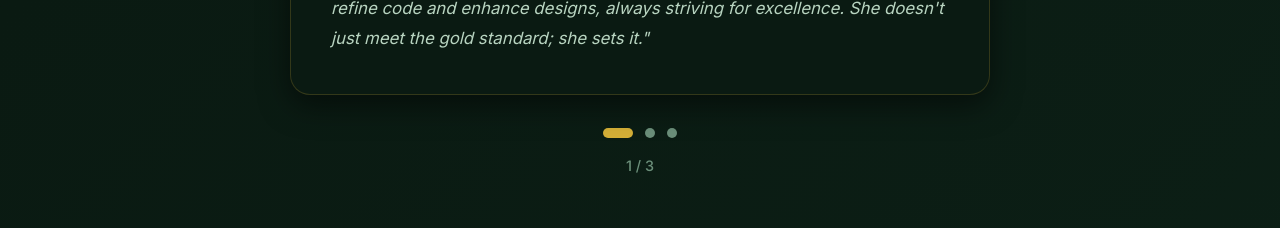
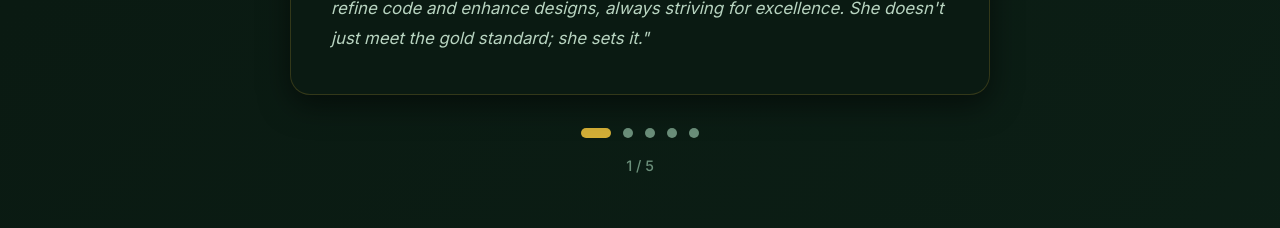
Before and after one commit to Gazelle608/Portfolio, a Vue app: page / in a window 1280 px wide. Shown: the part 2820-3048 px from the top of the page. Built offline with nearby package versions, Linux system fonts and the light colour scheme.

Commit message:
Last and final update

```diff
--- a/src/data/testimonials.js
+++ b/src/data/testimonials.js
@@ -17,5 +17,17 @@ export const testimonials = [
         name: "Thina Maliwa",
         role: "Intern LC Studio",
         message: "Gazelle is definitely an inspiration as she is always striving for her best work and does not settle for less in anything she does. She is always a reminder to me to push myself in anything i do when I'm in the same environment as her or working with her.",
+    },
+    {
+        id: 4,
+        name: "Tylor Mentor",
+        role: "Software Developer",
+        message: "It was my honor to have worked with a very talented software developer who always performed beyond expectations. Their analytical skills, meticulousness, and punctuality were among their strengths. They communicated effectively and exhibited great commitment to all tasks assigned to them. I strongly recommend this individual for any software development position.",
+    },
+        {
+        id: 5,
+        name: "Mogamat Toufeeq Farat",
+        role: "YouthCode Off-site | Progamme Support Lead",
+        message: "Gazelle is a hardworking and punctual individual who consistently exceeds expectations. She delivers quality work, works well in teams, and is a strong developer. I’ve enjoyed working with her and would recommend her for any junior role.",
     }
 ]
```
